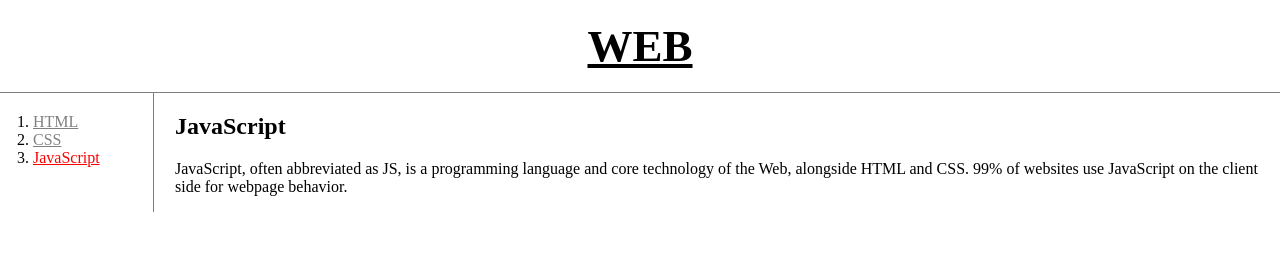
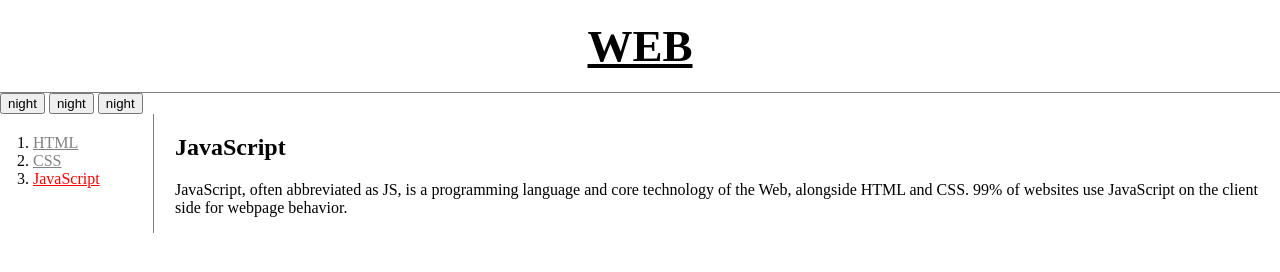
Before and after one commit to agree0002/my-first-web-site, a plain HTML site: page 3.html in a window 1280 px wide. Drawn offline with Linux system fonts and the light colour scheme.

Commit message:
Add files via upload

```diff
--- a/3.html
+++ b/3.html
@@ -3,10 +3,58 @@
 <head>
     <title>WEB1 - JavaScript</title>
     <meta charset="utf-8">
+    <!--
+    jQuery 라이브러리
+    <script src="https://ajax.googleapis.com/ajax/libs/jquery/3.7.1/jquery.min.js"></script>
+    -->
     <link rel="stylesheet" href="style.css">
+    <script src="colors.js"></script>
 </head>
 <body>
     <h1><a href="index.html">WEB</a></h1>
+    <input id="night_day" type="button" value="night" onclick="
+    if(document.querySelector('#night_day').value === 'night'){
+        document.querySelector('body').style.backgroundColor='black';
+        document.querySelector('body').style.color='white';
+        document.querySelector('#night_day').value = 'day';
+    } else{
+        document.querySelector('body').style.backgroundColor='white';
+        document.querySelector('body').style.color='black';
+        document.querySelector('#night_day').value = 'night';
+    }
+    ">
+    <input type="button" value="night" onclick="
+    var target = document.querySelector('body');
+    if(this.value === 'night'){
+        target.style.backgroundColor='black';
+        target.style.color='white';
+        this.value = 'day';
+
+        // 배열, 반복문
+        var alist = document.querySelectorAll('a');
+        var i = 0;
+        while(i < alist.length){
+            alist[i].style.color = 'powderblue';
+            i = i + 1;
+        }
+    } else{
+        target.style.backgroundColor='white';
+        target.style.color='black';
+        this.value = 'night';
+
+        var alist = document.querySelectorAll('a');
+        var i = 0;
+        while(i < alist.length){
+            alist[i].style.color = 'blue';
+            i = i + 1;
+        }
+    }
+    ">
+    <input type="button" value="night" onclick="
+        //this 전달
+        nightDayHandler(this);
+    ">
+
     <div id="grid">
         <ol>
             <li><a href="1.html" class="saw">HTML</a></li>
--- /dev/null
+++ b/colors.js
@@ -0,0 +1,35 @@
+// 객체, 함수
+var Links = {
+    setColor:function (color){
+        var alist = document.querySelectorAll('a');
+        var i = 0;
+        while(i < alist.length){
+            alist[i].style.color = color;
+            i = i + 1;
+        }
+    }
+}
+var Body = {
+    setColor:function (color){
+        document.querySelector('body').style.color=color;
+    },
+    setBackgroundColor:function(color){
+        document.querySelector('body').style.backgroundColor=color;
+    }
+}
+function nightDayHandler(self){
+    var target = document.querySelector('body');
+    if(self.value === 'night'){
+        Body.setBackgroundColor('black');
+        Body.setColor('white');
+        self.value = 'day';
+
+        Links.setColor('powderblue');
+    } else{
+        Body.setBackgroundColor('white');
+        Body.setColor('black');
+        self.value = 'night';
+
+        Links.setColor('blue');
+    }
+}
```
Also changed, not shown: 1.html (+4 -27 lines), 2.html (+4 -0 lines).
